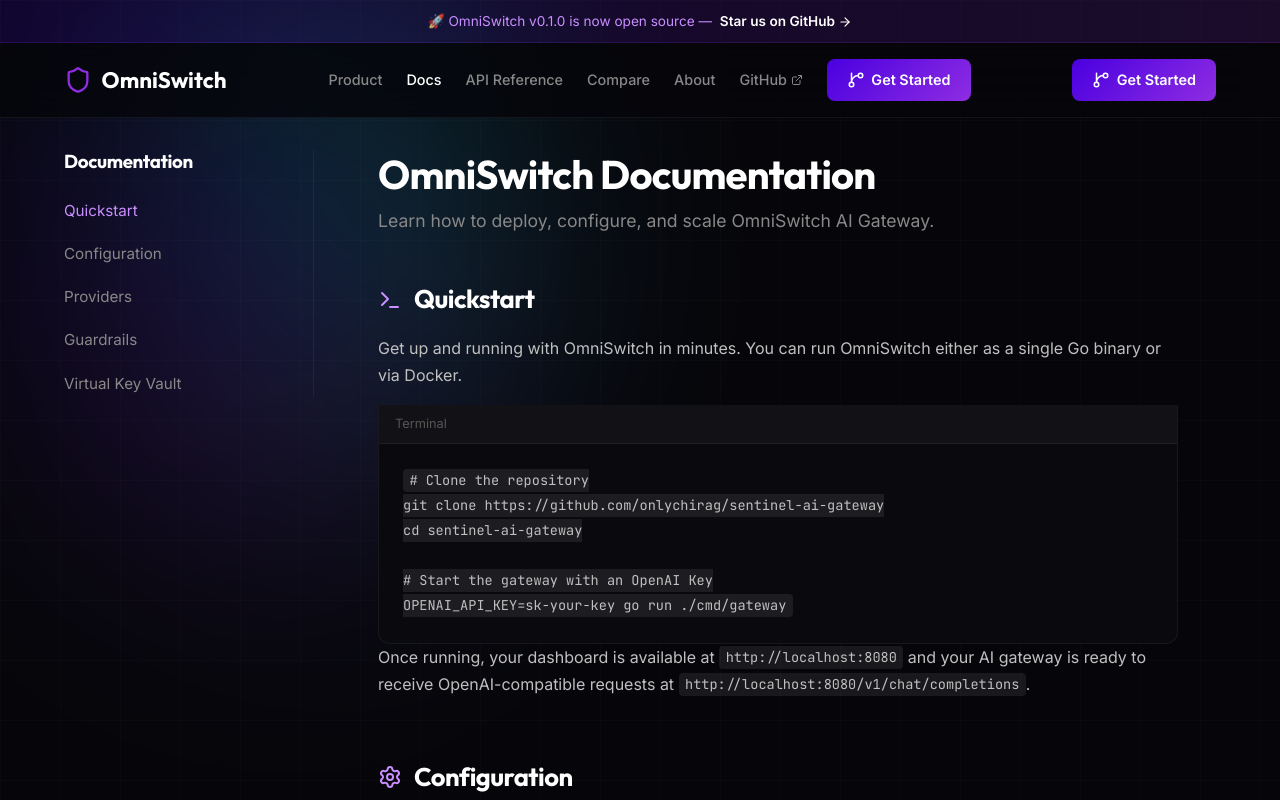
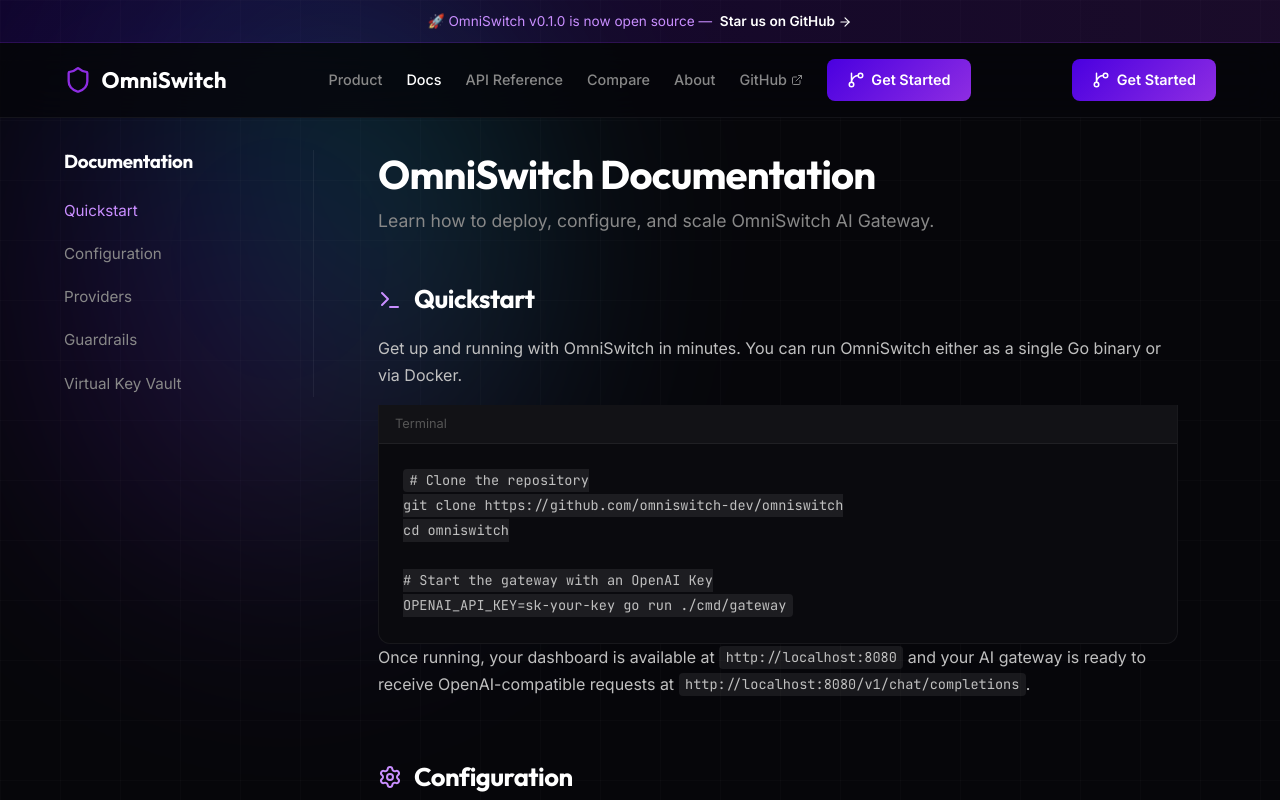
Before and after one commit to omniswitch-dev/omniswitch-website, a React (Vite) app: page / in a window 1280 px wide. Both pictures are taken after a click on the link "Docs". Shown: the top 800 px of the page. Built offline with nearby package versions, Linux system fonts and the light colour scheme.

Commit message:
fix: Update GitHub links to point to the new omniswitch-dev organization

```diff
--- a/src/App.jsx
+++ b/src/App.jsx
@@ -64,7 +64,7 @@
       {/* Announcement Bar */}
       <div className="announcement-bar">
         <span>🚀 OmniSwitch v0.1.0 is now open source — </span>
-        <a href="https://github.com/onlychirag/omniswitch" target="_blank" rel="noreferrer">
+        <a href="https://github.com/omniswitch-dev/omniswitch" target="_blank" rel="noreferrer">
           Star us on GitHub <ArrowRight size={14} />
         </a>
       </div>
@@ -81,13 +81,13 @@
           <a href="#" onClick={() => navigate('api')} className={currentPage === 'api' ? 'nav-link active-link' : 'nav-link'}>API Reference</a>
           <a href="#" onClick={() => navigate('comparison')} className={currentPage === 'comparison' ? 'nav-link active-link' : 'nav-link'}>Compare</a>
           <a href="#" onClick={() => navigate('about')} className={currentPage === 'about' ? 'nav-link active-link' : 'nav-link'}>About</a>
-          <a href="https://github.com/onlychirag/omniswitch" target="_blank" rel="noreferrer" className="nav-link">GitHub <ExternalLink size={12} /></a>
-          <a href="https://github.com/onlychirag/omniswitch" target="_blank" rel="noreferrer" className="btn-primary mobile-only-btn">
+          <a href="https://github.com/omniswitch-dev/omniswitch" target="_blank" rel="noreferrer" className="nav-link">GitHub <ExternalLink size={12} /></a>
+          <a href="https://github.com/omniswitch-dev/omniswitch" target="_blank" rel="noreferrer" className="btn-primary mobile-only-btn">
             <GitBranch size={18} /> Get Started
           </a>
         </nav>
         <div className="nav-actions">
-          <a href="https://github.com/onlychirag/omniswitch" target="_blank" rel="noreferrer" className="btn-primary">
+          <a href="https://github.com/omniswitch-dev/omniswitch" target="_blank" rel="noreferrer" className="btn-primary">
             <GitBranch size={18} /> Get Started
           </a>
           <button className="mobile-menu-btn" onClick={() => setMobileMenuOpen(!mobileMenuOpen)}>
@@ -119,7 +119,7 @@
             <a href="#" onClick={() => navigate('home')}>Features</a>
             <a href="#" onClick={() => navigate('comparison')}>Comparison</a>
             <a href="#" onClick={() => navigate('api')}>API Reference</a>
-            <a href="https://github.com/onlychirag/omniswitch/releases" target="_blank" rel="noreferrer">Changelog</a>
+            <a href="https://github.com/omniswitch-dev/omniswitch/releases" target="_blank" rel="noreferrer">Changelog</a>
           </div>
           <div className="footer-col">
             <h4>Resources</h4>
@@ -129,9 +129,9 @@
           </div>
           <div className="footer-col">
             <h4>Community</h4>
-            <a href="https://github.com/onlychirag/omniswitch" target="_blank" rel="noreferrer">GitHub</a>
-            <a href="https://github.com/onlychirag/omniswitch/issues" target="_blank" rel="noreferrer">Report a Bug</a>
-            <a href="https://github.com/onlychirag/omniswitch/discussions" target="_blank" rel="noreferrer">Discussions</a>
+            <a href="https://github.com/omniswitch-dev/omniswitch" target="_blank" rel="noreferrer">GitHub</a>
+            <a href="https://github.com/omniswitch-dev/omniswitch/issues" target="_blank" rel="noreferrer">Report a Bug</a>
+            <a href="https://github.com/omniswitch-dev/omniswitch/discussions" target="_blank" rel="noreferrer">Discussions</a>
           </div>
         </div>
       </footer>
@@ -142,7 +142,7 @@
 /* ===== HOME PAGE ===== */
 function Home({ navigate }) {
   const [copied, setCopied] = useState(false);
-  const installCmd = 'go install github.com/onlychirag/omniswitch/cmd/gateway@latest';
+  const installCmd = 'go install github.com/omniswitch-dev/omniswitch/cmd/gateway@latest';
 
   const handleCopy = () => {
     navigator.clipboard.writeText(installCmd);
@@ -171,7 +171,7 @@
             <button className="copy-btn">{copied ? <CheckCircle2 size={16} /> : <Copy size={16} />}</button>
           </div>
           <div className="hero-actions">
-            <a href="https://github.com/onlychirag/omniswitch" target="_blank" rel="noreferrer" className="btn-primary btn-lg">
+            <a href="https://github.com/omniswitch-dev/omniswitch" target="_blank" rel="noreferrer" className="btn-primary btn-lg">
               <GitBranch size={20} /> View on GitHub
             </a>
             <a href="#" onClick={() => navigate('docs')} className="btn-secondary btn-lg">
@@ -363,7 +363,7 @@
             Deploy in under 60 seconds. One binary. No vendor lock-in. Full control over your AI infrastructure.
           </p>
           <div className="hero-actions" style={{ justifyContent: 'center' }}>
-            <a href="https://github.com/onlychirag/omniswitch" target="_blank" rel="noreferrer" className="btn-primary btn-lg">
+            <a href="https://github.com/omniswitch-dev/omniswitch" target="_blank" rel="noreferrer" className="btn-primary btn-lg">
               Get Started <ArrowRight size={20} />
             </a>
             <a href="#" onClick={() => navigate('docs')} className="btn-secondary btn-lg">
@@ -426,10 +426,10 @@
             or an entirely new guardrail engine — we'd love your help.
           </p>
           <div className="about-cta">
-            <a href="https://github.com/onlychirag/omniswitch" target="_blank" rel="noreferrer" className="btn-primary">
+            <a href="https://github.com/omniswitch-dev/omniswitch" target="_blank" rel="noreferrer" className="btn-primary">
               <GitBranch size={18} /> Contribute on GitHub
             </a>
-            <a href="https://github.com/onlychirag/omniswitch/issues" target="_blank" rel="noreferrer" className="btn-secondary">
+            <a href="https://github.com/omniswitch-dev/omniswitch/issues" target="_blank" rel="noreferrer" className="btn-secondary">
               Report an Issue
             </a>
           </div>
--- a/src/Docs.jsx
+++ b/src/Docs.jsx
@@ -27,8 +27,8 @@
           <div className="code-block">
             <div className="code-header">Terminal</div>
             <pre><code>{`# Clone the repository
-git clone https://github.com/onlychirag/sentinel-ai-gateway
-cd sentinel-ai-gateway
+git clone https://github.com/omniswitch-dev/omniswitch
+cd omniswitch
 
 # Start the gateway with an OpenAI Key
 OPENAI_API_KEY=sk-your-key go run ./cmd/gateway`}</code></pre>
```
